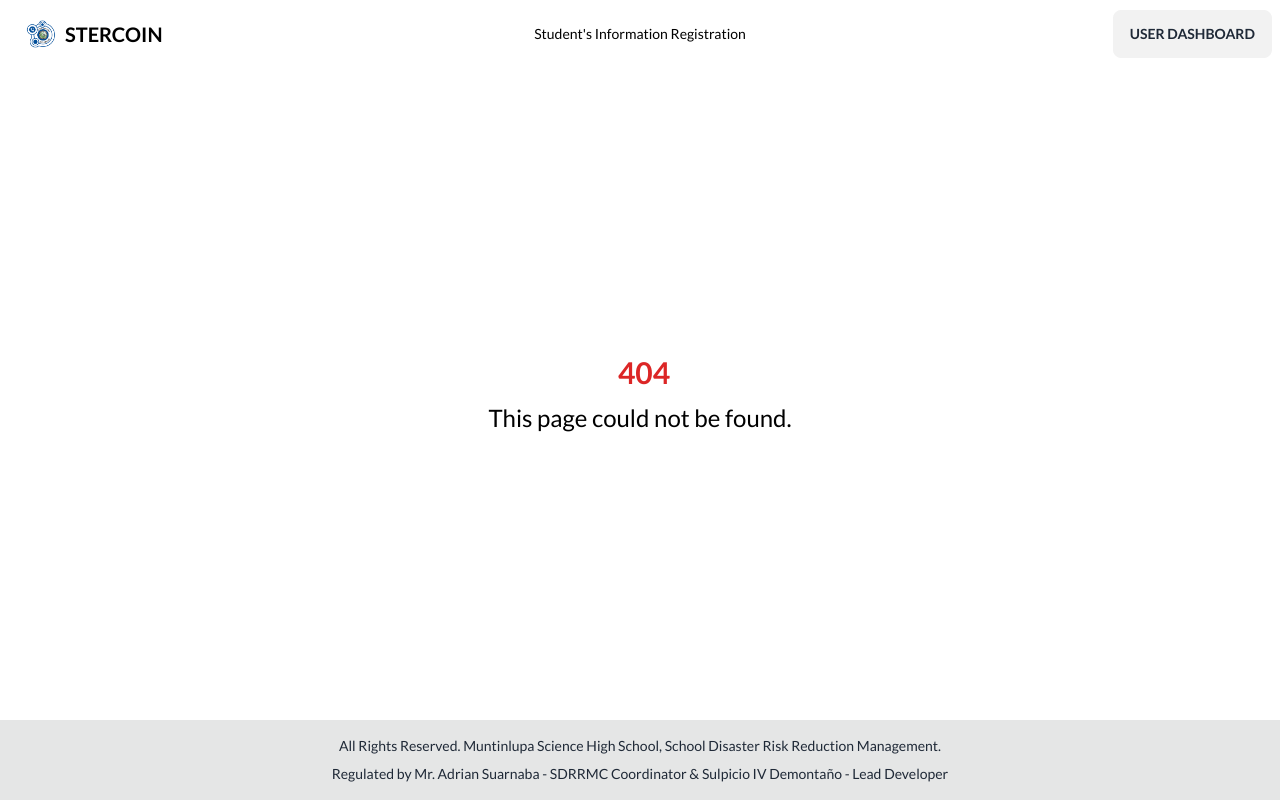
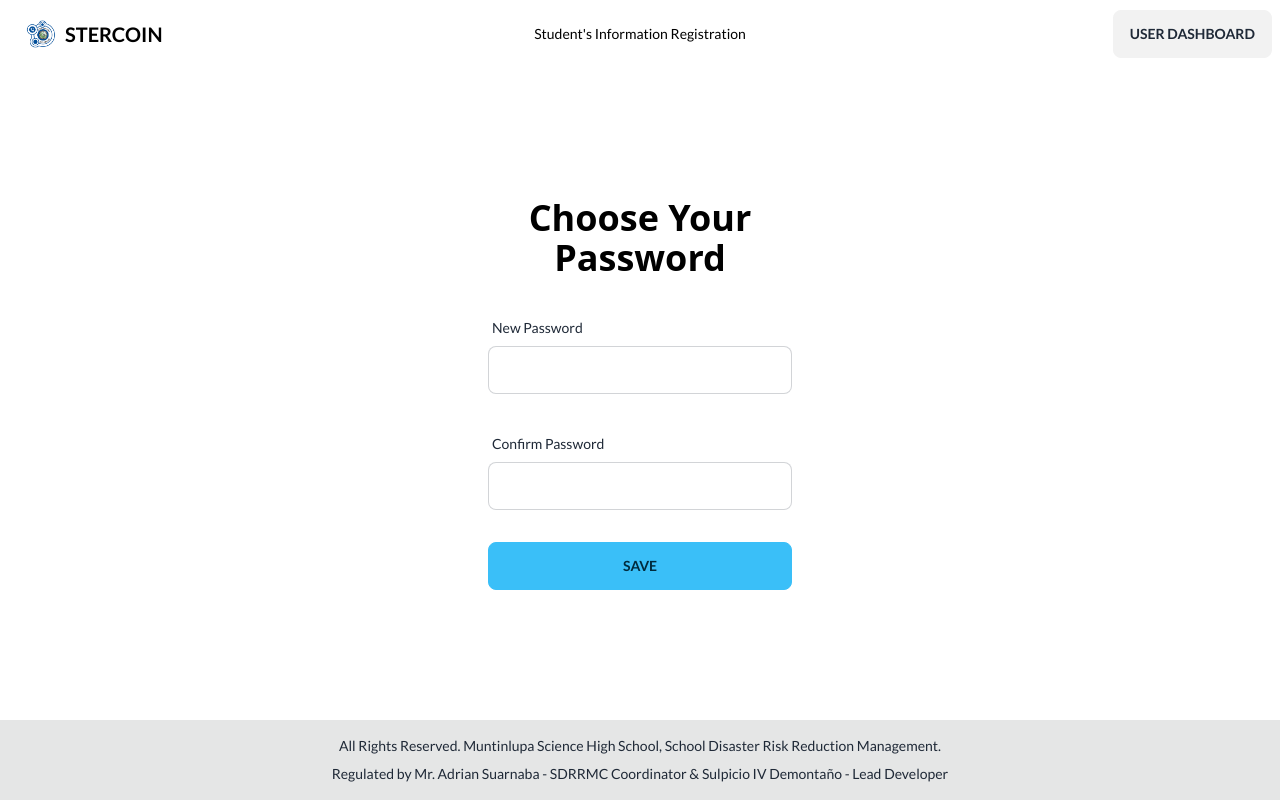
Before and after one commit to MunSci-PH/STERCOIN, a Next.js app: page /account/password/reset in a window 1280 px wide. Before the commit this address had no page. Built offline with nearby package versions, Linux system fonts and the light colour scheme; no server answers.

Commit message:
Reset Password Flow

```diff
--- /dev/null
+++ b/app/account/password/reset/page.tsx
@@ -0,0 +1,34 @@
+import ResetPasswordForm from "@/components/account/passwordReset";
+import { createSSRClient } from "@/utils/server";
+import { redirect } from "next/navigation";
+
+export default async function ResetPassword({
+  searchParams,
+}: {
+  searchParams: { message: string; code: string };
+}) {
+  const supabase = await createSSRClient();
+
+  const {
+    data: { session },
+  } = await supabase.auth.getSession();
+
+  if (session) {
+    return redirect("/");
+  }
+
+  return (
+    <>
+      <main className="flex-1 flex container mx-auto text-center px-4">
+        <div className="m-auto">
+          <div className="flex flex-col items-center my-12 bg-base-100 p-10 rounded-xl w-96">
+            <p className="text-center text-4xl font-sans font-bold mb-8">
+              Choose Your Password
+            </p>
+            <ResetPasswordForm searchParams={searchParams} />
+          </div>
+        </div>
+      </main>
+    </>
+  );
+}
--- /dev/null
+++ b/app/api/auth/confirm/route.ts
@@ -0,0 +1,46 @@
+import { createServerClient, type CookieOptions } from "@supabase/ssr";
+import { type EmailOtpType } from "@supabase/supabase-js";
+import { cookies } from "next/headers";
+import { NextRequest, NextResponse } from "next/server";
+
+export async function GET(request: NextRequest) {
+  const { searchParams } = new URL(request.url);
+  const token_hash = searchParams.get("token_hash");
+  const type = searchParams.get("type") as EmailOtpType | null;
+  const next = searchParams.get("next") ?? "/";
+  const redirectTo = request.nextUrl.clone();
+  redirectTo.pathname = next;
+
+  if (token_hash && type) {
+    const cookieStore = cookies();
+    const supabase = createServerClient(
+      process.env.NEXT_PUBLIC_SUPABASE_URL!,
+      process.env.NEXT_PUBLIC_SUPABASE_ANON_KEY!,
+      {
+        cookies: {
+          get(name: string) {
+            return cookieStore.get(name)?.value;
+          },
+          set(name: string, value: string, options: CookieOptions) {
+            cookieStore.set({ name, value, ...options });
+          },
+          remove(name: string, options: CookieOptions) {
+            cookieStore.delete({ name, ...options });
+          },
+        },
+      }
+    );
+
+    const { error } = await supabase.auth.verifyOtp({
+      type,
+      token_hash,
+    });
+    if (!error) {
+      return NextResponse.redirect(redirectTo);
+    }
+  }
+
+  // return the user to an error page with some instructions
+  redirectTo.pathname = "/";
+  return NextResponse.redirect(redirectTo);
+}
--- /dev/null
+++ b/app/components/account/passwordReset.tsx
@@ -0,0 +1,120 @@
+"use client";
+import { createClient } from "@/utils/client";
+import { ErrorMessage } from "@hookform/error-message";
+import { redirect } from "next/navigation";
+import { SubmitHandler, useForm } from "react-hook-form";
+
+export type loginData = {
+  password: string;
+  confirm: string;
+};
+
+interface IContainerProps {
+  searchParams: { message: string; code: string };
+}
+
+export const supabase = createClient();
+
+const ResetPasswordForm: React.FC<IContainerProps> = (props) => {
+  const {
+    handleSubmit,
+    register,
+    watch,
+    formState: { errors },
+  } = useForm<loginData>();
+
+  const tryLogin: SubmitHandler<loginData> = async (e: loginData) => {
+    "use server";
+
+    if (props.searchParams.code) {
+      const supabase = createClient();
+
+      const { error } = await supabase.auth.exchangeCodeForSession(
+        props.searchParams.code
+      );
+
+      if (error) {
+        return redirect(
+          `/reset-password?message=Unable to reset Password. Link expired!`
+        );
+      }
+    }
+
+    const { data, error } = await supabase.auth.updateUser({
+      password: e.password,
+    });
+
+    if (error) throw error;
+    if (data) {
+      window.location.href = "/dashboard/";
+    }
+  };
+
+  return (
+    <form
+      onSubmit={handleSubmit(tryLogin)}
+      className="form-control space-y-4 w-full min-w-xs max-w-xs"
+    >
+      <label className="form-control w-full max-w-xs">
+        <div className="label">
+          <span className="label-text">New Password</span>
+        </div>
+        <input
+          type="password"
+          className="input input-bordered w-full max-w-xs"
+          {...register("password", {
+            required: true,
+            pattern: {
+              value:
+                /^(?=.*[a-z])(?=.*[A-Z])(?=.*\d)(?=.*[@$!%*?&])[A-Za-z\d@$!%*?&]{8,}$/,
+              message:
+                "Must be atleast eight characters, at least one uppercase letter, one lowercase letter, one number and one special character",
+            },
+          })}
+        />
+        <div className="label">
+          <ErrorMessage
+            errors={errors}
+            name="password"
+            render={({ message }) => {
+              return (
+                <span className="label-text-alt text-error text-left">
+                  {message}
+                </span>
+              );
+            }}
+          />
+        </div>
+      </label>
+
+      <label className="form-control w-full max-w-xs">
+        <div className="label">
+          <span className="label-text">Confirm Password</span>
+        </div>
+        <input
+          type="password"
+          className="input input-bordered w-full max-w-xs"
+          {...register("confirm", {
+            required: true,
+            validate: (e) => e === watch("password") || "Passwords don't match",
+          })}
+        />
+        <div className="label">
+          <ErrorMessage
+            errors={errors}
+            name="confirm"
+            render={({ message }) => {
+              return (
+                <span className="label-text-alt text-error text-left">
+                  {message}
+                </span>
+              );
+            }}
+          />
+        </div>
+      </label>
+      <button className="btn btn-info">Save</button>
+    </form>
+  );
+};
+export default ResetPasswordForm;
--- a/middleware.tsx
+++ b/middleware.tsx
@@ -59,8 +59,7 @@ export async function middleware(request: NextRequest) {
   if (error) throw error;
   if (
     !data.session &&
-    !request.nextUrl.pathname.startsWith("/dashboard/login") &&
-    !request.nextUrl.pathname.startsWith("/dashboard/settings/password/change")
+    !request.nextUrl.pathname.startsWith("/dashboard/login")
   ) {
     return NextResponse.redirect(new URL("/dashboard/login", request.url));
   }
```
